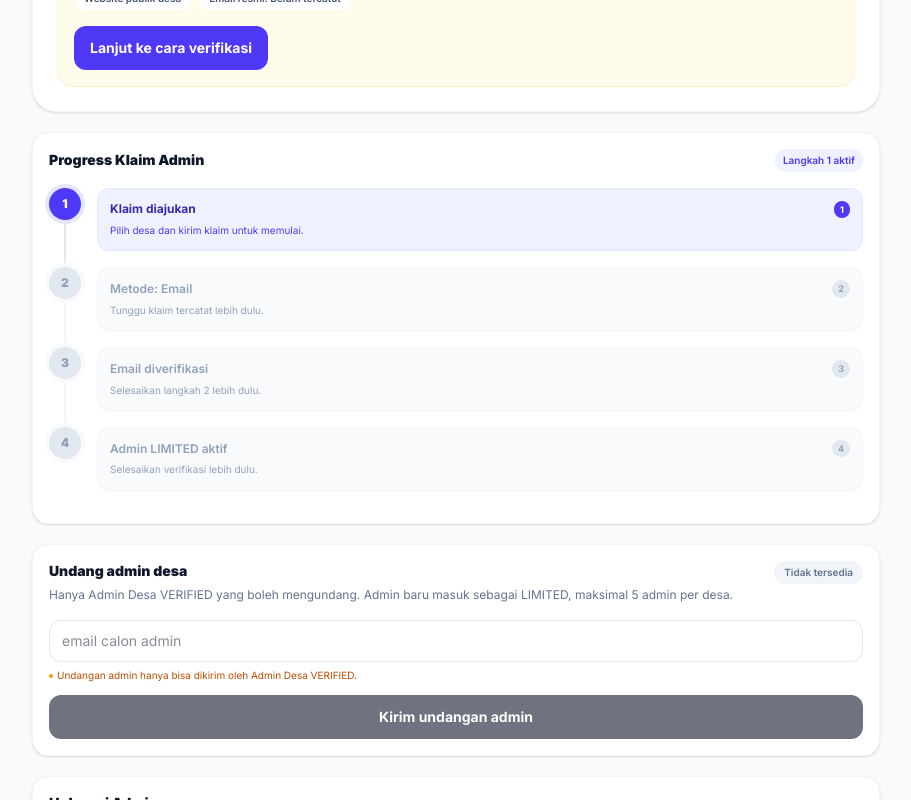
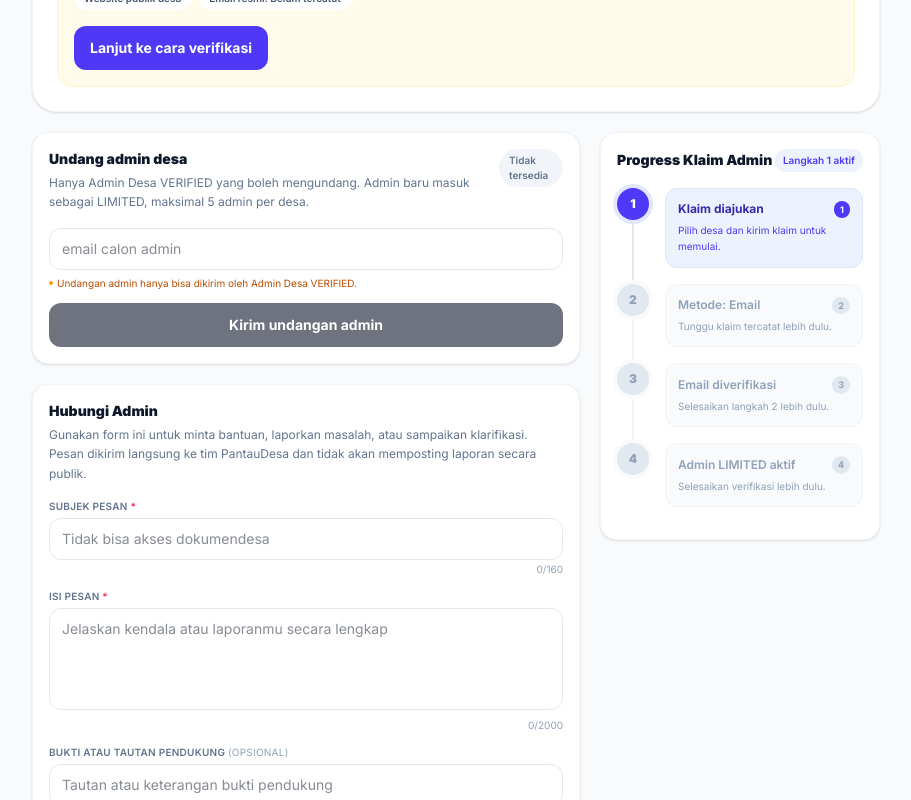
Before and after one commit to razornez/pantaudesa, a Next.js app: page /profil/klaim-admin-desa in a window 1280 px wide. Shown: the part 1160-1960 px from the top of the page, without its empty margins (184-1095 px from the left). Built offline with nearby package versions, Linux system fonts and the light colour scheme; no server answers; sample sign-in values are in the browser's storage.

Commit message:
layout: move AdminClaimTimeline to sticky sidebar (lg:280px) alongside invite/contact/guide/FAQ content

```diff
--- a/src/components/profil/admin-claim/AdminClaimWizard.tsx
+++ b/src/components/profil/admin-claim/AdminClaimWizard.tsx
@@ -183,8 +183,8 @@ export default function AdminClaimWizard({
         </div>
       </div>
 
-      <AdminClaimTimeline claim={data?.currentClaim ?? null} member={data?.currentMember ?? null} />
-
+      <div className="grid gap-5 lg:grid-cols-[1fr_280px]">
+        <div className="space-y-5">
           <AdminInviteForm
             canInvite={canInvite}
             disabledReason={inviteDisabledReason}
@@ -202,6 +202,12 @@ export default function AdminClaimWizard({
           <AdminDesaGuide />
 
           <AdminClaimFAQ />
+        </div>
+
+        <div className="lg:sticky lg:top-6 lg:self-start">
+          <AdminClaimTimeline claim={data?.currentClaim ?? null} member={data?.currentMember ?? null} />
+        </div>
+      </div>
     </section>
   );
 }
--- a/src/components/support/ContactAdminForm.tsx
+++ b/src/components/support/ContactAdminForm.tsx
@@ -29,7 +29,7 @@ export default function ContactAdminForm({
             type="text"
             value={state.subject}
             onChange={(e) => onChange("subject", e.target.value.slice(0, MAX_SUBJECT))}
-            placeholder="例: Tidak bisa akses dokumendesa"
+            placeholder="Tidak bisa akses dokumendesa"
             disabled={state.loading}
             maxLength={MAX_SUBJECT}
             className="w-full rounded-xl border border-slate-200 px-3 py-2.5 text-sm disabled:cursor-not-allowed disabled:bg-slate-50"
```
Lines whose indentation alone changed are shown as unchanged.
